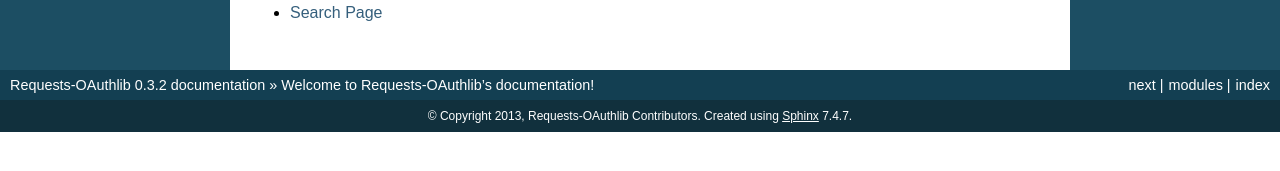
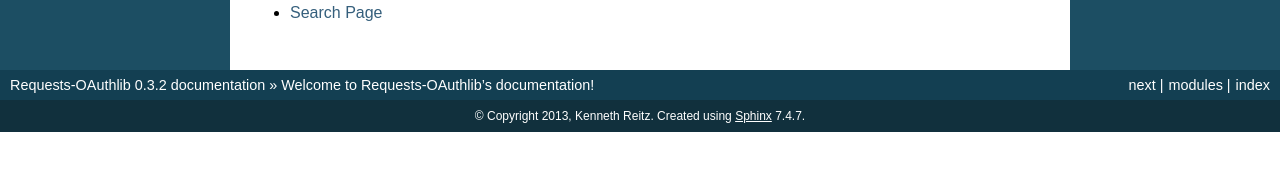
Before and after one commit to requests/requests-oauthlib, a Sphinx documentation site: the page built from docs/index.rst, in a window 1280 px wide. Shown: the part 349-520 px from the top of the page. Built offline with Sphinx 7.4.7, drawn with Linux system fonts in a browser that asks for light colours.

Commit message:
@kennethreitz has the copyright.

```diff
--- a/docs/conf.py
+++ b/docs/conf.py
@@ -42,7 +42,7 @@
 
 # General information about the project.
 project = u'Requests-OAuthlib'
-copyright = u'2013, Requests-OAuthlib Contributors'
+copyright = u'2013, Kenneth Reitz'
 
 # The version info for the project you're documenting, acts as replacement for
 # |version| and |release|, also used in various other places throughout the
```
